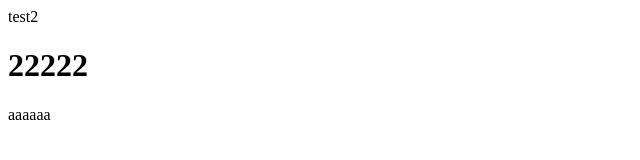
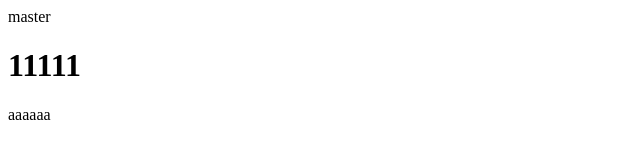
Before and after one commit to greatasher7/Study-Git, a website: page index.html in a window 1280 px wide. Shown: the full height of the page, 0-640 px from the left. Drawn offline with Linux system fonts and the light colour scheme.

Commit message:
after first merge

```diff
--- a/index.html
+++ b/index.html
@@ -7,8 +7,8 @@
     <title>Document</title>
   </head>
   <body>
-    <div>test2</div>
-    <h1>22222</h1>
+    <div>master</div>
+    <h1>11111</h1>
     <p>aaaaaa</p>
   </body>
 </html>
--- /dev/null
+++ b/master.js
@@ -0,0 +1 @@
+const master = 0;
```
